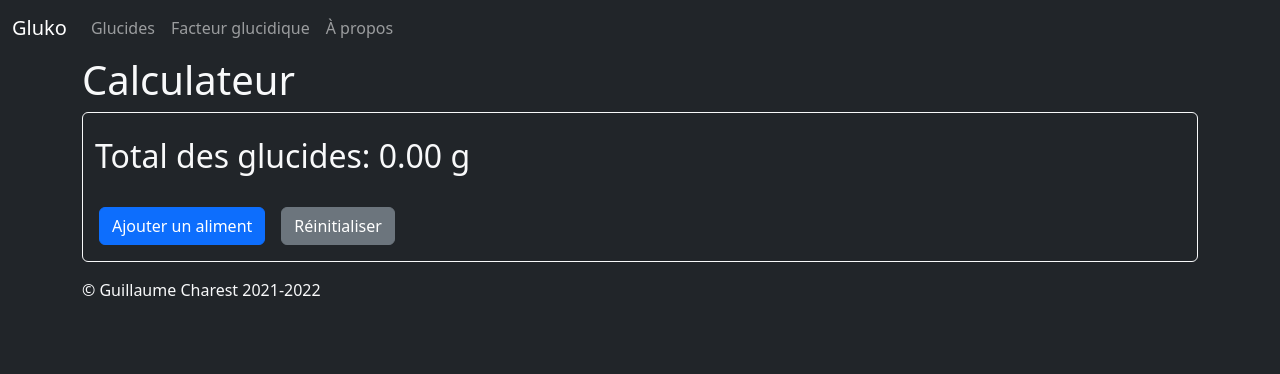
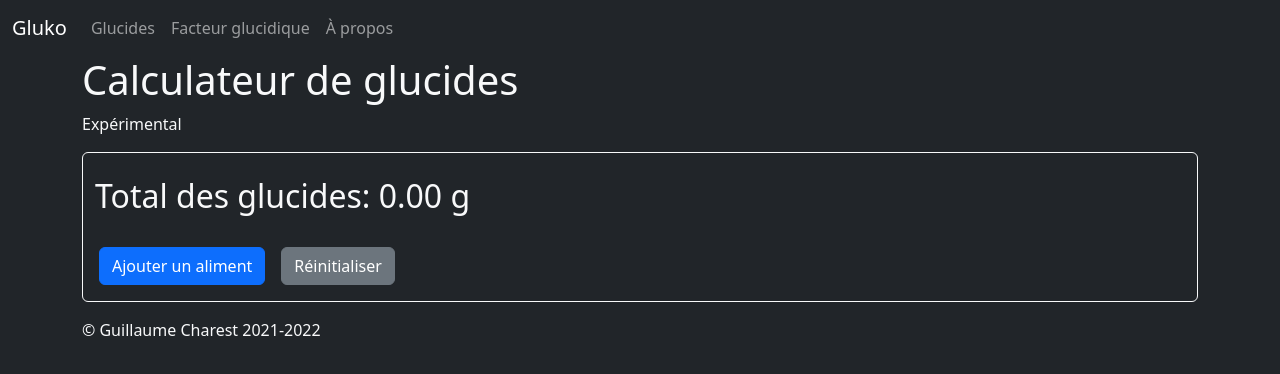
Before and after one commit to gcharest/gluko, a Vue app: page / in a window 1280 px wide. Shown: the top 374 px of the page. Built offline with nearby package versions, Linux system fonts and the light colour scheme.

Commit message:
feat: add bilingual terms

```diff
--- a/src/locales/en/translations.json
+++ b/src/locales/en/translations.json
@@ -5,7 +5,7 @@
   "home": "Carbs",
   "carbFactor": "Carb Factor",
   "about": "About",
-  "Calculateur": "Counter",
+  "Calculateur": "Carbs Counter",
   "message": "Total count of carbs",
   "Nom de l'aliment": "Nutrient",
   "Quantité": "Quantity",
@@ -17,5 +17,11 @@
   "Nutrient": "Nutrient",
   "Close": "Close",
   "Save Changes": "Save Changes",
-  "Search a nutrient": "Search a nutrient"
+  "Search a nutrient": "Search a nutrient",
+  "Results": "Results",
+  "Experimental": "Experimental",
+  "Experiment Notice": "This project is in the experimental stage. The information you see here may be inaccurate. Please consult a health care professional before making any decisions based on the information you find here.",
+  "Display Notice": "Display Notice",
+  "Notice": "Notice",
+  "No results": "No results"
 }
--- a/src/locales/fr/translations.json
+++ b/src/locales/fr/translations.json
@@ -5,7 +5,7 @@
   "home": "Glucides",
   "about": "À propos",
   "carbFactor": "Facteur glucidique",
-  "Calculateur": "Calculateur",
+  "Calculateur": "Calculateur de glucides",
   "message": "Total des glucides",
   "Nom de l'aliment": "Aliment",
   "Quantité": "Quantité",
@@ -18,5 +18,11 @@
   "Modify": "Modifier",
   "Close": "Fermer",
   "Save Changes": "Sauvegarder",
-  "Search a nutrient": "Chercher un aliment"
+  "Search a nutrient": "Chercher un aliment",
+  "Results": "Résultats",
+  "Experimental": "Expérimental",
+  "Experiment Notice": "Ce projet est à l'étape expérimentale. Les données que vous y trouverez sont susceptibles d'être erronées. Veuillez consulter un professionnel de la santé avant de prendre des décisions basées sur les informations que vous trouverez ici.",
+  "Display Notice": "Afficher la notice",
+  "Notice": "Avis",
+  "No results": "Aucun résultat"
 }
--- a/src/views/CarbFactor.vue
+++ b/src/views/CarbFactor.vue
@@ -1,10 +1,12 @@
 <script setup lang="ts">
 import CarbFactorSearch from "@/components/CarbFactorSearch.vue";
 </script>
+
 <template>
   <main>
-    <div class="container">
+    <div class="container text-light">
       <h1>{{ $t("carbFactor") }}</h1>
+      <p>{{ $t("Experimental") }}</p>
       <CarbFactorSearch />
     </div>
   </main>
--- a/src/views/HomeView.vue
+++ b/src/views/HomeView.vue
@@ -1,12 +1,13 @@
 <script setup lang="ts">
-import MealCalculator from "../components/MealCalculator.vue";
+import MealCalculator from "@/components/MealCalculator.vue";
 </script>
 
 <template>
   <main class="flex-shrink-0">
-    <div class="container">
+    <div class="container text-light">
       <h1 class="text-light">{{ $t("Calculateur") }}</h1>
-      <MealCalculator></MealCalculator>
+      <p>{{ $t("Experimental") }}</p>
+      <MealCalculator />
     </div>
   </main>
 </template>
```
